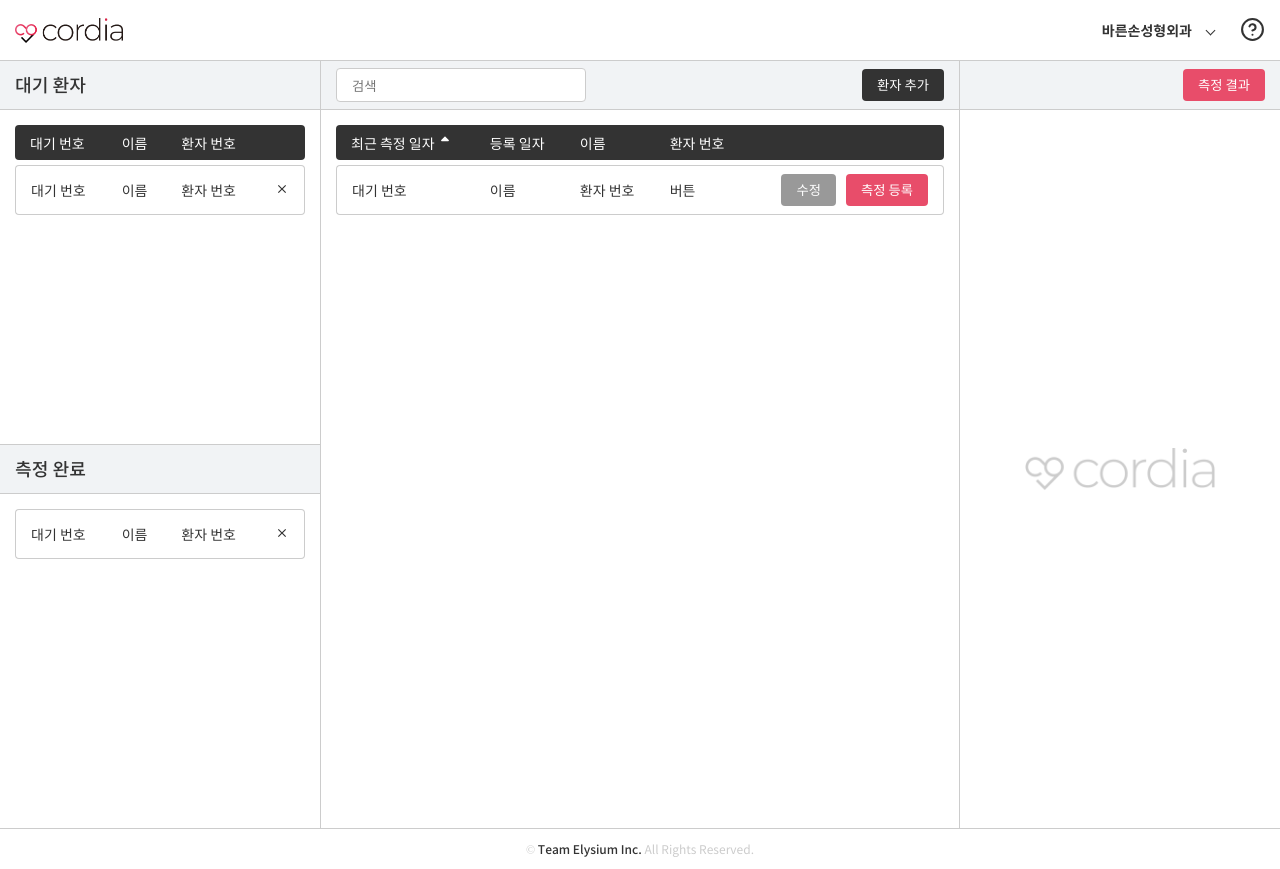
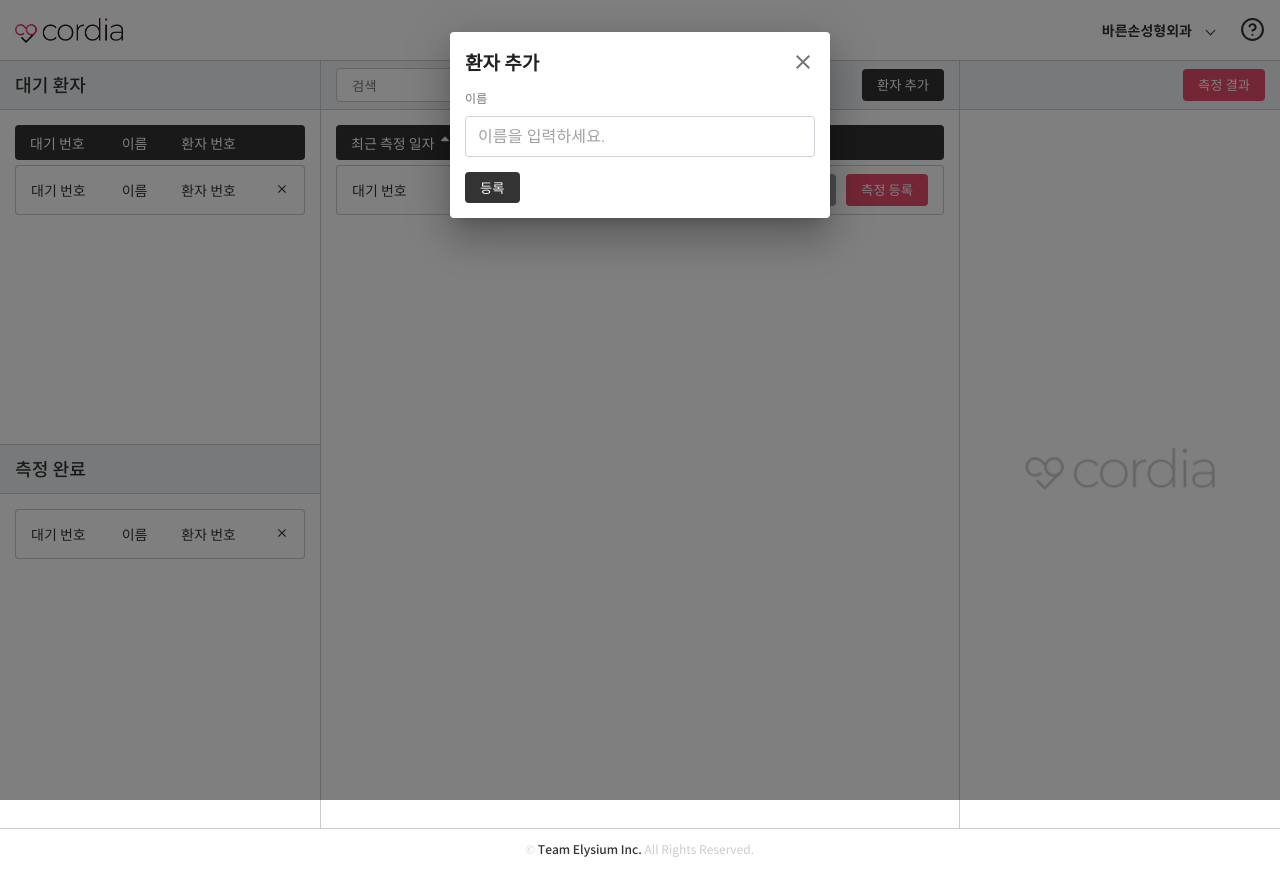
Before and after one commit to soheee94/patient_management_platform, a React (Create React App) app: page / in a window 1280 px wide. Both pictures are taken after a click on the button "환자 추가". Built offline with nearby package versions, Linux system fonts and the light colour scheme.

Commit message:
create patient Info Modal

```diff
--- a/public/index.html
+++ b/public/index.html
@@ -5,39 +5,15 @@
     <link rel="icon" href="%PUBLIC_URL%/favicon.ico" />
     <meta name="viewport" content="width=device-width, initial-scale=1" />
     <meta name="theme-color" content="#000000" />
-    <meta
-      name="description"
-      content="Web site created using create-react-app"
-    />
+    <meta name="description" content="Web site created using create-react-app" />
     <link rel="apple-touch-icon" href="%PUBLIC_URL%/logo192.png" />
-    <!--
-      manifest.json provides metadata used when your web app is installed on a
-      user's mobile device or desktop. See https://developers.google.com/web/fundamentals/web-app-manifest/
-    -->
+
     <link rel="manifest" href="%PUBLIC_URL%/manifest.json" />
-    <!--
-      Notice the use of %PUBLIC_URL% in the tags above.
-      It will be replaced with the URL of the `public` folder during the build.
-      Only files inside the `public` folder can be referenced from the HTML.
 
-      Unlike "/favicon.ico" or "favicon.ico", "%PUBLIC_URL%/favicon.ico" will
-      work correctly both with client-side routing and a non-root public URL.
-      Learn how to configure a non-root public URL by running `npm run build`.
-    -->
-    <title>React App</title>
+    <title>Cordia</title>
   </head>
   <body>
     <noscript>You need to enable JavaScript to run this app.</noscript>
     <div id="root"></div>
-    <!--
-      This HTML file is a template.
-      If you open it directly in the browser, you will see an empty page.
-
-      You can add webfonts, meta tags, or analytics to this file.
-      The build step will place the bundled scripts into the <body> tag.
-
-      To begin the development, run `npm start` or `yarn start`.
-      To create a production bundle, use `npm run build` or `yarn build`.
-    -->
   </body>
 </html>
--- /dev/null
+++ b/src/components/PatientManagement/PatientInfoModal.js
@@ -0,0 +1,72 @@
+import React from "react";
+import Dialog from "@material-ui/core/Dialog";
+import IconButton from "@material-ui/core/IconButton";
+import { MdClose } from "react-icons/md";
+import { fade, withStyles, ThemeProvider } from "@material-ui/core/styles";
+import FormControl from "@material-ui/core/FormControl";
+import FormHelperText from "@material-ui/core/FormHelperText";
+import Input from "@material-ui/core/Input";
+import InputLabel from "@material-ui/core/InputLabel";
+import Checkbox from "@material-ui/core/Checkbox";
+import InputBase from "@material-ui/core/InputBase";
+
+const TopDialog = withStyles({
+  scrollPaper: {
+    alignItems: "flex-start"
+  }
+})(Dialog);
+
+const TextInputField = withStyles(theme => ({
+  root: {
+    width: "100%",
+    "label + &": {
+      marginTop: theme.spacing(3)
+    }
+  },
+  input: {
+    width: "100%",
+    borderRadius: 4,
+    position: "relative",
+    backgroundColor: "#fff",
+    border: "1px solid #ced4da",
+    fontSize: 16,
+    padding: "10px 12px",
+    transition: theme.transitions.create(["border-color", "box-shadow"]),
+
+    "&:focus": {
+      boxShadow: `${fade("#ced4da", 0.25)} 0 0 0 0.2rem`,
+      borderColor: "#ced4da"
+    }
+  }
+}))(InputBase);
+
+function PatientInfoModal({ isOpen, handleClose }) {
+  return (
+    <TopDialog onClose={handleClose} aria-labelledby="patient-info-modal-title" open={isOpen}>
+      <div className="modal--dialog">
+        <div className="modal--header" id="patient-info-modal-title">
+          <h4 className="modal--header--title">환자 추가</h4>
+          <IconButton aria-label="close" onClick={handleClose}>
+            <MdClose />
+          </IconButton>
+        </div>
+        <div className="modal--body">
+          <form autoComplete="off">
+            <FormControl fullWidth>
+              <InputLabel shrink htmlFor="bootstrap-input">
+                이름
+              </InputLabel>
+              <TextInputField placeholder="이름을 입력하세요." />
+            </FormControl>
+          </form>
+        </div>
+
+        <button onClick={handleClose} className="common-button--black">
+          등록
+        </button>
+      </div>
+    </TopDialog>
+  );
+}
+
+export default React.memo(PatientInfoModal);
--- a/src/components/PatientManagement/PatientList.js
+++ b/src/components/PatientManagement/PatientList.js
@@ -1,13 +1,18 @@
 import React, { useState } from "react";
 import { FaSortDown, FaSortUp } from "react-icons/fa";
+import PatientInfoModal from "./PatientInfoModal";
 
 function PatientList() {
   const [isSortDown, setSortDown] = useState(false);
+  const [isModalOpen, setModalOpen] = useState(false);
+  const openModal = () => setModalOpen(true);
   return (
     <>
       <div className="list-header">
         <input type="text" placeholder="검색" id="list-header__search" />
-        <button className="common-button common-button--black">환자 추가</button>
+        <button className="common-button common-button--black" onClick={openModal}>
+          환자 추가
+        </button>
       </div>
       <div className="list-content-wrapper">
         <div className="list-content">
@@ -26,12 +31,17 @@ function PatientList() {
             <div className="list-content__item__cell">환자 번호</div>
             <div className="list-content__item__cell">버튼</div>
             <div className="list-content__item__cell">
-              <button className="common-button common-button--darkGray">수정</button>
+              <button className="common-button common-button--darkGray" onClick={openModal}>
+                수정
+              </button>
               <button className="common-button common-button--pink">측정 등록</button>
             </div>
           </div>
         </div>
       </div>
+      {isModalOpen && (
+        <PatientInfoModal isOpen={isModalOpen} handleClose={() => setModalOpen(false)} />
+      )}
     </>
   );
 }
--- a/src/styles/components/button.scss
+++ b/src/styles/components/button.scss
@@ -16,6 +16,7 @@
   outline: none;
 
   &--black {
+    @extend .common-button;
     background: $black;
 
     &:hover {
@@ -24,6 +25,7 @@
   }
 
   &--pink {
+    @extend .common-button;
     background: $pink;
 
     &:hover {
@@ -32,6 +34,7 @@
   }
 
   &--darkGray {
+    @extend .common-button;
     background: $darkGray;
 
     &:hover {
--- a/src/styles/components/input.scss
+++ b/src/styles/components/input.scss
@@ -4,6 +4,7 @@
   background: $white;
   border: 1px solid $gray;
   height: 34px;
+  width: 100%;
   padding: 10px 15px;
   transition: border-color 300ms cubic-bezier(0.4, 0, 0.2, 1) 0ms,
     box-shadow 300ms cubic-bezier(0.4, 0, 0.2, 1) 0ms;
--- a/src/styles/components/modal.scss
+++ b/src/styles/components/modal.scss
@@ -0,0 +1,38 @@
+.modal--dialog {
+  width: 380px;
+  padding: 15px;
+}
+
+.modal--header {
+  display: flex;
+  justify-content: space-between;
+  align-items: center;
+
+  &--title {
+    font-weight: bold;
+    font-size: 19px;
+  }
+
+  button {
+    padding: 3px;
+    margin-right: -3px;
+  }
+}
+
+.modal--body {
+  padding: 15px 0;
+}
+
+label {
+  font-weight: bold;
+  display: block;
+  margin-bottom: 5px;
+  font-size: 15px;
+}
+.form-group {
+  margin-bottom: 15px;
+
+  input {
+    @extend .common-input;
+  }
+}
```
Also changed, not shown: src/components/PatientManagement/Modal.js (deleted, +0 -7 lines).
